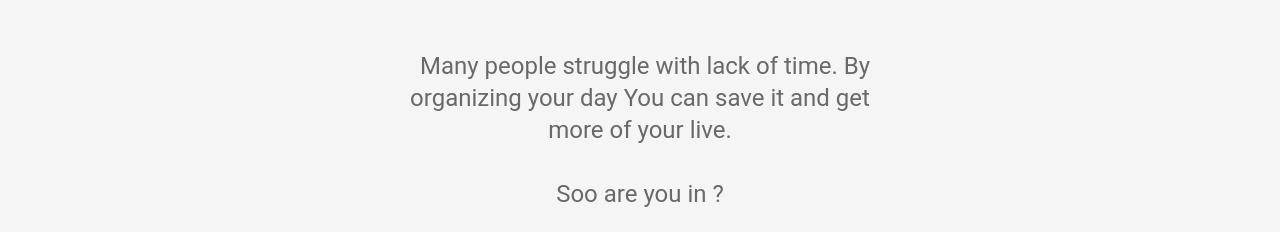
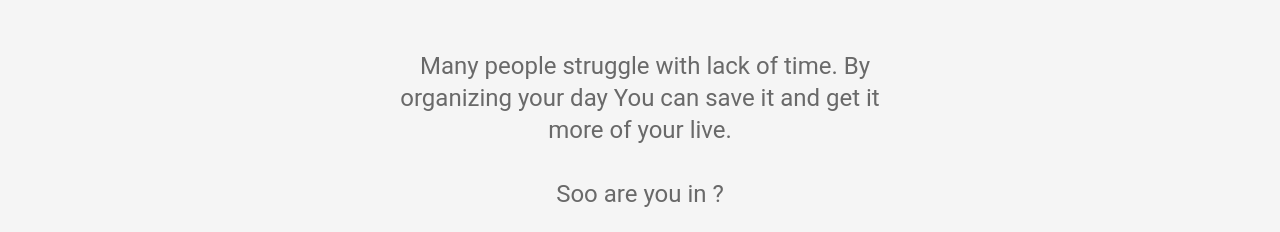
Before and after one commit to bartosz-bednarski/Plan.this-Project, a React (Create React App) app: page / in a window 1280 px wide. Shown: the part 419-651 px from the top of the page. Built offline with nearby package versions, Linux system fonts and the light colour scheme; no server answers; a web font is replaced by a local one.

Commit message:
Updated header on welcomePage/hero.

```diff
--- a/src/components/welcomePage/Home.js
+++ b/src/components/welcomePage/Home.js
@@ -14,7 +14,7 @@ const Home = () => {
           <span className={classes["logo"]}>Plan.This</span>
           <p>
             Many people struggle with lack of time. By <br />
-            organizing your day You can save it and get
+            organizing your day You can save it and get it
             <br /> more of your live.
             <br />
             <br /> Soo are you in ?
```
